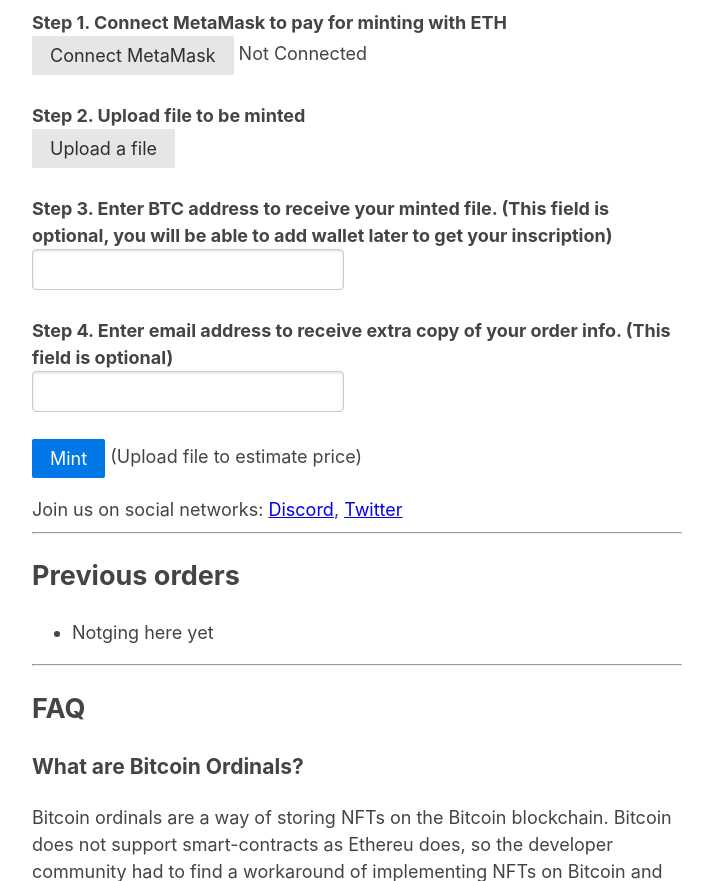
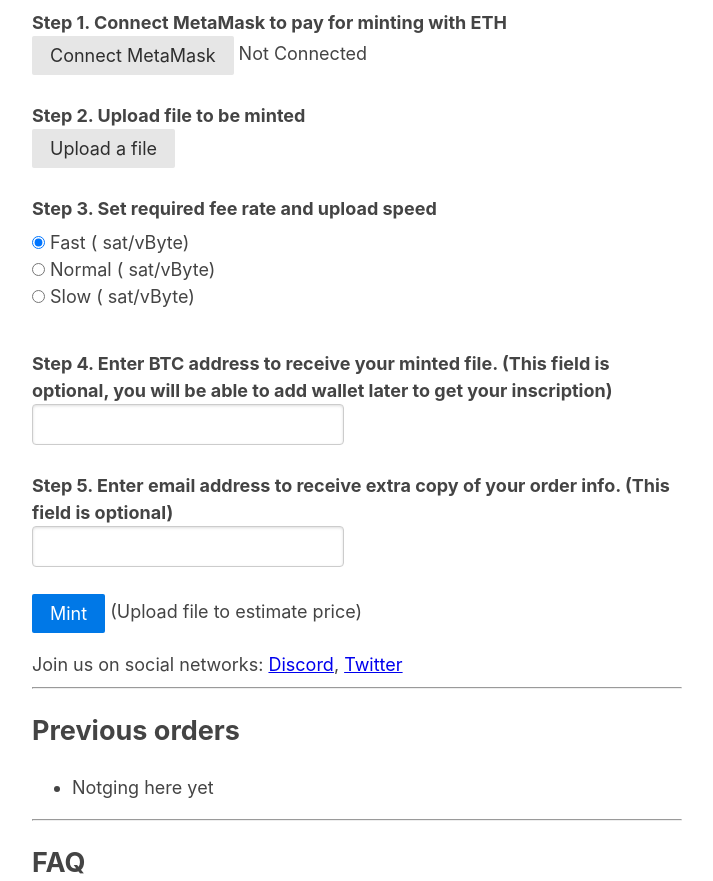
Before and after one commit to oqtacore-group/ordinals-minter, a FastAPI app: page / in a window 1280 px wide. Shown: the part 232-1113 px from the top of the page, without its empty margins (283-996 px from the left). Run offline with FastAPI, Linux system fonts and the light colour scheme; some libraries are stand-ins or nearby versions.

Commit message:
feat: Way to select required fee rates

```diff
--- a/assets/scripts.js
+++ b/assets/scripts.js
@@ -24,6 +24,22 @@ function humanFileSize(size) {
 }
 
 
+const recalc_price = function (filesize_bytes, fee_rate) {
+    if (!filesize_bytes || !fee_rate) {
+        return;
+    }
+    try {
+        const prices = await estimate_price(filesizeBytes, 15);
+        update_price(prices.usd, prices.service_fee_usd, prices.total_price_wei);
+    } catch {
+        alert("Can't process this file now. Try later or try another file");
+        this.value = '';
+        update_price(0, 0, 0);
+        return;
+    }
+};
+
+
 // Show filename near button on file uploaded
 const showFilename = async function () {
     track_event('file_uploaded');
@@ -38,15 +54,9 @@ const showFilename = async function () {
         return;
     }
 
-    try {
-        const prices = await estimate_price(filesizeBytes, 15);
-        update_price(prices.usd, prices.service_fee_usd, prices.total_price_wei);
-    } catch {
-        alert("Can't process this file now. Try later or try another file");
-        this.value = '';
-        update_price(0, 0, 0);
-        return;
-    }
+    window.filesize_bytes = filesizeBytes;
+
+    recalc_price(filesizeBytes, window.fee_rate);
 
     const filenameTag = document.getElementById("file-selected");
     const filesize_human = humanFileSize(filesizeBytes);
--- a/main.py
+++ b/main.py
@@ -18,6 +18,7 @@ from fastapi.templating import Jinja2Templates
 from app.database import MintOrder, get_db
 from app.ordwrapper import OrdWrapper
 from app.settings import FEE_RATE, MAX_FILESIZE_BYTES, MIN_WEI_VALUE, RECEIVER_ETH_ADDR, SERVER_PORT, TG_ALERTS_CHANNEL
+from app.shared.mempool import get_fee_rates
 from app.shared.telegram import tg_send_message
 from app.tasks import start_checking_order
 
@@ -27,21 +28,14 @@ templates = Jinja2Templates(directory='templates')
 app.mount('/assets', StaticFiles(directory='assets'), name='assets')
 
 
-def get_fee_rate():
-    try:
-        r = requests.get('https://mempool.space/api/v1/fees/recommended')
-        fast_fee_rate = r.json()['fastestFee']
-    except:
-        fast_fee_rate = FEE_RATE
-
-    return fast_fee_rate
-
-
 @app.get('/')
 def index(req: Request, embed: bool = False):
+    fee_rates = get_fee_rates()
+
     context = {
         'request': req,
         'embed': embed,
+        'fees': fee_rates,
     }
     return templates.TemplateResponse('index.html', context)
 
@@ -68,8 +62,6 @@ def order(req: Request, order_uuid: str):
 
 @app.get('/api/estimate_price')
 async def estimate_price_route(filesize_bytes: int, fee_rate: int):
-    # XXX: Ignore value from frontend for now, just use fastest
-    fee_rate = get_fee_rate()
     ord_wrapper = OrdWrapper()
     try:
         res = ord_wrapper.estimate_price(filesize_bytes, fee_rate)
@@ -83,6 +75,7 @@ async def estimate_price_route(filesize_bytes: int, fee_rate: int):
 async def order(
     file: UploadFile,
     tx_hash: str = Form(),
+    fee_rate: int = Form(),
     sender_wallet_addr: str = Form(),
     value_wei: str = Form(),
     receiver_btc_addres: Optional[str] = Form(''),
@@ -92,8 +85,6 @@ async def order(
 
     if file.size > MAX_FILESIZE_BYTES:
         raise HTTPException(status_code=400, detail='File too big')
-
-    fee_rate = get_fee_rate()
 
     with get_db() as db:
         existing_order = db.exec(
--- a/templates/index.html
+++ b/templates/index.html
@@ -22,7 +22,10 @@
         <!-- End Google Tag Manager -->
 
         <script>
+            window.fee_rate = {{fees['fastestFee']}};
+
             addEventListener('DOMContentLoaded', (event) => {
+                // Handle past orders
                 const prev_orders = get_past_orders();
                 // If no orders just return
                 if (Object.keys(prev_orders).length === 0) {
@@ -42,6 +45,17 @@
                     order_li.appendChild(order_a);
                     prev_orders_ul_tag.appendChild(order_li);
                 }
+
+                // Handle fee changes
+                var radios = document.querySelectorAll('input[type=radio][name="fee_rate"]');
+
+                function updatePriceOnFeeChange(event) {
+                    window.fee_rate = +this.value;
+                    recalc_price(window.filesize_bytes, window.fee_rate);
+                }
+                Array.prototype.forEach.call(radios, function(radio) {
+                    radio.addEventListener('change', updatePriceOnFeeChange);
+                });
             });
         </script>
 
@@ -90,14 +104,30 @@
                 <br>
 
                 <div>
-                    <label for="btc-address"><b>Step 3. Enter BTC address to receive your minted file. (This field is optional, you will be able to add wallet later to get your inscription)</b></label>
+                    <label for="fee"><b>Step 3. Set required fee rate and upload speed</b></label>
+                    <br>
+                    <fieldset>
+                        <input checked id="fast-radio" type="radio" name="fee_rate" value="{{fees['fastestFee']}}">
+                        <label for="fast-radio">Fast ({{fees['fastestFee']}} sat/vByte)</label>
+                        <br>
+                        <input id="med-radio" type="radio" name="fee_rate" value="{{fees['halfHourFee']}}">
+                        <label for="med-radio">Normal ({{fees['halfHourFee']}} sat/vByte)</label>
+                        <br>
+                        <input id="slow-radio" type="radio" name="fee_rate" value="{{fees['hourFee']}}">
+                        <label for="slow-radio">Slow ({{fees['hourFee']}} sat/vByte)</label>
+                    </fieldset>
+                </div>
+                <br>
+
+                <div>
+                    <label for="btc-address"><b>Step 4. Enter BTC address to receive your minted file. (This field is optional, you will be able to add wallet later to get your inscription)</b></label>
                     <br>
                     <input id="btc-address" type="text" name="receiver_btc_addres"/>
                 </div>
                 <br>
 
                 <div>
-                    <label for="email"><b>Step 4. Enter email address to receive extra copy of your order info. (This field is optional)</b></label>
+                    <label for="email"><b>Step 5. Enter email address to receive extra copy of your order info. (This field is optional)</b></label>
                     <br>
                     <input id="email" type="text" name="email"/>
                 </div>
```
